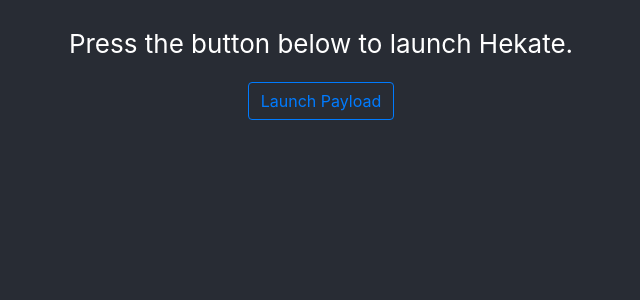
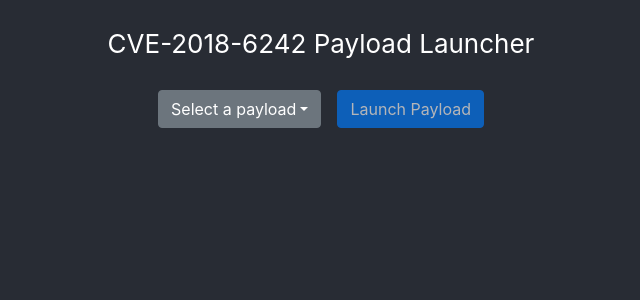
Before and after one commit to ChrisFigura/react-tegra-payload-launcher, a React (Create React App) app: page / in a window 1280 px wide. Shown: the top 300 px of the page, without its empty margins (319-959 px from the left). Built offline with nearby package versions, Linux system fonts and the light colour scheme.

Commit message:
Added Hekate v5.0.1, added support for uploading files, other minor formatting changes

```diff
--- a/src/app/App.css
+++ b/src/app/App.css
@@ -8,3 +8,10 @@
   font-size: calc(10px + 2vmin);
   color: white;
 }
+
+.PayloadOptions {
+  display: inline-block;
+  margin: 1vh;
+  width: fit-content;
+  height: fit-content;
+}
--- a/src/app/App.tsx
+++ b/src/app/App.tsx
@@ -1,40 +1,125 @@
-import React from 'react';
-import Button from 'react-bootstrap/Button'
 import './App.css';
+import React, { ChangeEvent } from 'react';
+import DropdownButton from 'react-bootstrap/DropdownButton';
+import Dropdown from 'react-bootstrap/Dropdown';
+import Button from 'react-bootstrap/Button';
 import NintendoSwitch from '../devices/NintendoSwitch';
 import Payload from '../payloads/Payload';
 
 /**
  * TODO: Document
  */
+let payload: Payload;
+
+/**
+ * TODO: Document
+ */
 function App() {
+  // Create functions for manipulating and retrieving the data on the app.
+  const payloadUploader = React.useRef<HTMLInputElement>(null);
+  const [launchButtonDisabled, disableLaunchButton] = React.useState(true);
+  const [dropdownTitle, setDropdownTitle] = React.useState("Select a payload");
+
+  // Return the app.
   return (
     <div className="App">
       <header>
-        <p>
-          Press the button below to launch Hekate.
-        </p>
-        <Button onClick={launchPayload} variant="outline-primary">Launch Payload</Button>
+        <input
+          ref={payloadUploader}
+          type="file"
+          accept="*/*"
+          onChange={uploadPayload}
+          style={{
+            display: "none"
+          }}
+        />
+
+        <p>CVE-2018-6242 Payload Launcher</p>
+
+        <DropdownButton id="payloadSelector" title={dropdownTitle} variant="secondary" className="PayloadOptions">
+          <Dropdown.Item onClick={prepareHekate}>Hekate v5.2.1</Dropdown.Item>
+          <Dropdown.Item onClick={prepareOldHekate}>Hekate v5.0.1</Dropdown.Item>
+          <Dropdown.Divider></Dropdown.Divider>
+          <Dropdown.Item onClick={() => payloadUploader.current!.click()}>Upload Payload</Dropdown.Item>
+        </DropdownButton>
+
+        <Button onClick={launchPayload} className="PayloadOptions" variant="primary" disabled={launchButtonDisabled}>Launch Payload</Button>
       </header>
     </div>
   );
+
+  /**
+   * TODO: Document
+   */
+  async function prepareHekate() {
+    // Fetch the Hekate binary.
+    const hekate = await fetch("/static/payloads/hekate_ctcaer_5.2.1.bin");
+
+    // Prepare the payload.
+    payload = await Payload.preparePayload(await hekate.blob());
+
+    // Enable the launch button.
+    disableLaunchButton(false);
+
+    // Set the dropdown title.
+    setDropdownTitle("Hekate v5.2.1");
   }
 
   /**
    * TODO: Document
    */
+  async function prepareOldHekate() {
+    // Fetch the old Hekate binary.
+    const hekate = await fetch("/static/payloads/hekate_ctcaer_5.0.1.bin");
+
+    // Prepare the payload.
+    payload = await Payload.preparePayload(await hekate.blob());
+
+    // Enable the launch button.
+    disableLaunchButton(false);
+
+    // Set the dropdown title.
+    setDropdownTitle("Hekate v5.0.1");
+  }
+
+  /**
+   * TODO: Document
+   *
+   * @param e The event that triggered this function. Contains the uploaded payload.
+   */
+  async function uploadPayload(e: ChangeEvent<HTMLInputElement>) {
+    // Get the uploaded payload.
+    const uploadedFile = e.target.files![0];
+
+    // Make sure it's not null.
+    if (uploadedFile === null) {
+      return;
+    }
+
+    // Prepare the payload.
+    payload = await Payload.preparePayload(uploadedFile);
+
+    // Enable the launch button.
+    disableLaunchButton(false);
+
+    // Set the dropdown title.
+    setDropdownTitle(uploadedFile.name);
+  }
+
+  /**
+   * TODO: Document
+   *
+   * @param payload The payload to be launched.
+   */
   async function launchPayload() {
     // Request the device from the user.
     let device = await NintendoSwitch.requestDevice();
 
-  // Fetch the Hekate binary.
-  const hekate = await fetch("/static/payloads/hekate_ctcaer_5.2.1.bin");
-
-  // Prepare the payload.
-  const payload = await Payload.preparePayload(await hekate.blob());
-
     // Send the payload to the device.
     device.launch(payload);
   }
+}
+
+
 
 export default App;
--- a/src/devices/TegraDevice.tsx
+++ b/src/devices/TegraDevice.tsx
@@ -45,14 +45,14 @@
    * @return The number of packets that were written.
    */
   private async write(data: Uint8Array): Promise<number> {
+    // The number of bytes stored in each packet.
+    const PACKET_SIZE = 0x1000;
+
     // Number for storing the number of packets that were written.
     let writeCount = 0;
 
     // Number for storing the number of bytes remaining in the payload.
     let length = data.length;
-
-    // The number of bytes stored in each packet.
-    const PACKET_SIZE = 0x1000;
 
     // Send all of the data in the payload to the device.
     while (length) {
@@ -86,7 +86,7 @@
     const vulnLength = 0x7000;
 
     // Send a GET_STATUS request to the device with the specified
-    // vulnerability length, and ignore the warning since this is never used.
+    // vulnerability length.
     // eslint-disable-next-line
     const smash = await this.device.controlTransferIn({
       requestType: 'standard',
@@ -122,7 +122,7 @@
 
     await device.claimInterface(0);
 
-    // Get the device ID, and ignore the warning since this is never used.
+    // Get the device ID.
     // eslint-disable-next-line
     const deviceID = await device.transferIn(1, 16);
 
--- a/src/payloads/Payload.tsx
+++ b/src/payloads/Payload.tsx
@@ -48,10 +48,6 @@
   public getBytes(): Uint8Array {
     return this.payload;
   }
-
-  // public static preparePayload(payload: FileReader): Payload {
-  //   return new Payload(new Uint8Array());
-  // }
 
   /**
    * Reads a payload file into a Uint8Array.
```
Also changed, not shown: 1 other file (tests, documents, lock files or other folders). Lines whose indentation alone changed are shown as unchanged.
